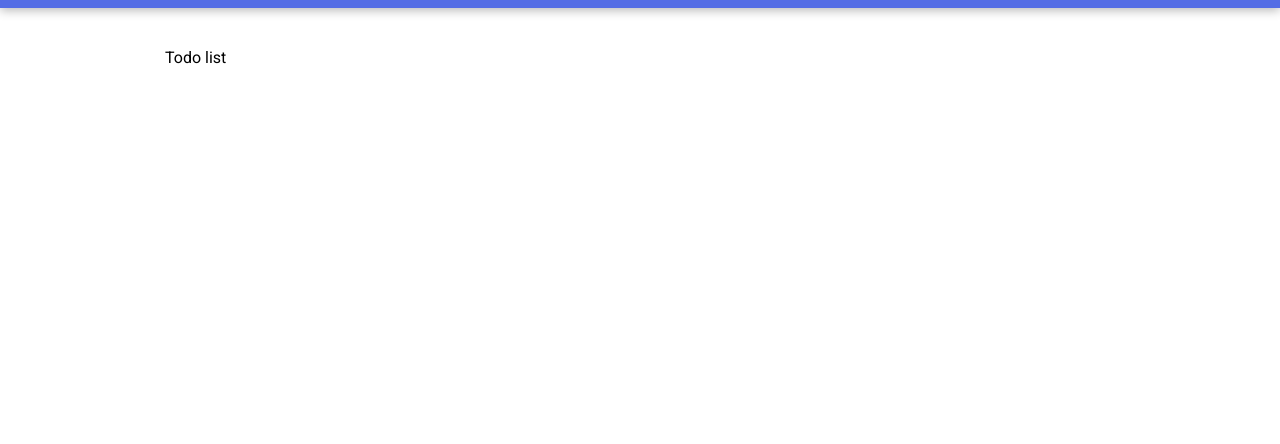
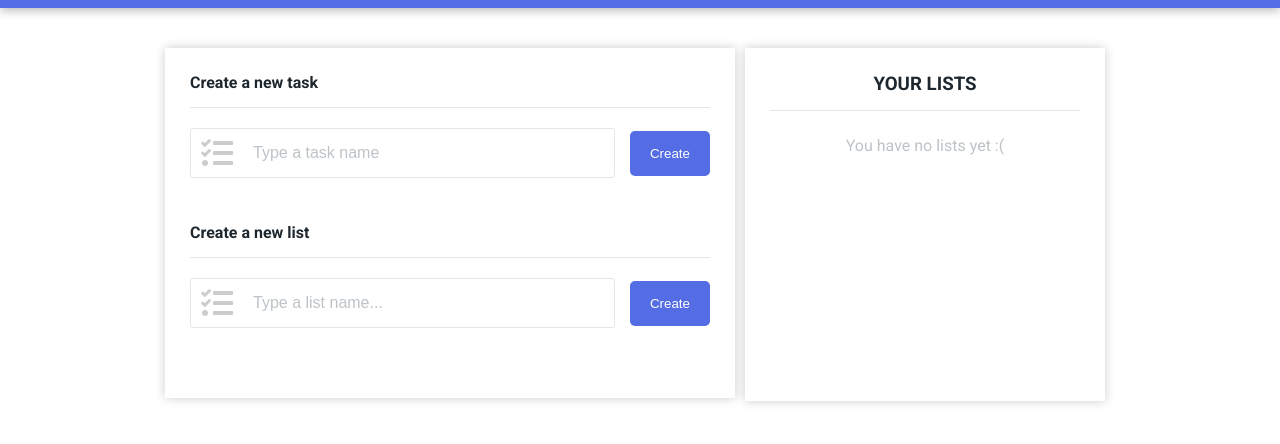
Before and after one commit to spclear/todo, a website: page src/index.html in a window 1280 px wide. Shown: the part 42-486 px from the top of the page. Drawn offline with nearby package versions, Linux system fonts and the light colour scheme; files that its build step writes are made by us from their sources; files whose address does not match are found by name.

Commit message:
Added some html and styles:
 1. Added block for creating tasks & lists.

 2. Added block for current lists.

```diff
--- /dev/null
+++ b/src/html/create.html
@@ -0,0 +1,28 @@
+<div class="create">
+  <div class="container create__container">
+    <div class="create__todo-task create-section">
+      <div class="create-section__title">
+        Create a new task
+      </div>
+      <div class="create-section__create">
+        <div class="create-section__create-input create-input" >
+          <i class="fas fa-tasks"></i>
+          <input type="text" maxlength="50" placeholder="Type a task name">
+        </div>
+        <button class="create-section__create-button">Create</button>
+      </div>
+    </div>
+    <div class="create__todo-list create-section">
+      <div class="create-section__title">
+        Create a new list
+      </div>
+      <div class="create-section__create">
+        <div class="create-section__create-input create-input" >
+          <i class="fas fa-tasks"></i>
+          <input type="text" maxlength="50" placeholder="Type a list name...">
+        </div>
+        <button class="create-section__create-button">Create</button>
+      </div>
+    </div>
+  </div>
+</div>
--- /dev/null
+++ b/src/html/tasksList.html
@@ -0,0 +1,12 @@
+<div class="tasks">
+    <div class="container tasks__container">
+      <h3 class="tasks__title">
+        Your lists
+      </h3>
+      <div class="tasks__list">
+        <div class="tasks__no-list">
+          You have no lists yet :(
+        </div>
+      </div>
+    </div>
+</div>
--- a/src/index.html
+++ b/src/index.html
@@ -13,7 +13,13 @@
   @@include('./html/header.html')
   <main class="main">
     <div class="container main__container">
-      Todo list
+      <div class="main__descr">
+        @@include('./html/create.html')
+        @@include('./html/tasksList.html')
+      </div>
+      <div class="main__details">
+
+      </div>
     </div>
   </main>
 
--- /dev/null
+++ b/src/scss/colors.scss
@@ -0,0 +1,3 @@
+$base_color: #1e272e;
+$gray_color: #bdc3c7;
+$blue_color: #546de5;
--- /dev/null
+++ b/src/scss/create.scss
@@ -0,0 +1,91 @@
+@import './colors.scss';
+@import './mixins.scss';
+
+$input_height: 50px;
+
+.create {
+  flex-grow: 1;
+  max-width: 60%;
+  margin-right: 10px;
+  justify-content: space-between;
+  box-shadow: 0 0 10px rgba(0, 0, 0, .2);
+  align-self: flex-start;
+
+  &__container {
+    padding: 25px;
+    display: flex;
+    flex-direction: column;
+  }
+
+  &-section {
+    display: flex;
+    flex-direction: column;
+    justify-content: space-between;
+    margin-bottom: 25px;
+    > * {
+      margin-bottom: 20px;
+    }
+
+    .fas {
+      height: $input_height;
+      color: rgba(0, 0, 0, .2);
+      height: 100%;
+      display: flex;
+      align-items: center;
+      font-size: 2rem;
+      cursor: pointer;
+    }
+
+    &__title {
+      font-weight: bold;
+      color: $base_color;
+      &::after {
+        content: '';
+        @include bottom_line(15px);
+      }
+    }
+
+    &__create {
+      display: flex;
+      align-items: center;
+      justify-content: space-between;
+      height: $input_height;
+
+    }
+
+    &__create-button {
+      height: $input_height - 5px;
+      width: 80px;
+      margin-left: 15px;
+      border-radius: 5px;
+      background-color: $blue_color;
+      color: #fff;
+    }
+
+    &__create-input {
+      display: flex;
+      align-items: center;
+      height: $input_height;
+      border-radius: 3px;
+      padding: 10px;
+      flex-grow: 1;
+      // box-shadow: 0 0 10px rgba(0, 0, 0, .2);
+      border: 1px solid rgba(0, 0, 0, .1);
+
+      input, input:focus {
+        flex-grow: 1;
+        height: 100%;
+        margin: 0 10px 0 20px;
+        color: $base_color;
+        font-size: 1rem;
+
+        &::placeholder {
+          color: $gray_color;
+        }
+      }
+    }
+
+  }
+
+
+}
--- a/src/scss/header.scss
+++ b/src/scss/header.scss
@@ -1,15 +1,16 @@
-$base_color: #1e272e;
+@import './colors.scss';
+
 $header_height: 50px;
 
 .header {
   margin: 0 auto;
   height: $header_height;
-  background-color: #546de5;
+  background-color: $blue_color;
   width: 100%;
   color: $base_color;
   box-shadow: 0 2px 10px rgba(0, 0, 0, .3);
 
-  .header__container {
+  &__container {
     height: 100%;
     position: relative;
     display: flex;
@@ -40,10 +41,9 @@ $header_height: 50px;
 
     i {
       color: $base_color;
-      line-height: $header_height;
       &:hover {
-        transform: rotate(360deg);
-        transition: transform 1s ease-out;
+        transform: rotate(2turn);
+        transition: transform 1.5s linear;
         cursor: pointer;
       }
     }
--- /dev/null
+++ b/src/scss/mixins.scss
@@ -0,0 +1,7 @@
+@mixin bottom_line($mt) {
+  height: 1px;
+  margin-top: $mt;
+  display: block;
+  width: 100%;
+  background-color: rgba(0, 0, 0, .1);
+}
--- a/src/scss/style.scss
+++ b/src/scss/style.scss
@@ -1,4 +1,6 @@
 @import './header.scss';
+@import './create.scss';
+@import './taskslist.scss';
 
 * {
   margin: 0;
@@ -9,6 +11,20 @@
 html {
   min-height: 100vh;
   font-size: 16px;
+}
+
+a,
+a:focus,
+input,
+input:focus,
+textarea,
+textarea:focus,
+button,
+button:focus {
+  outline: none;
+  background-color: none;
+  text-decoration: none;
+  border: none;
 }
 
 body {
@@ -23,5 +39,9 @@ body {
     &__container {
       padding: 40px 25px;
     }
+
+    &__descr {
+      display: flex;
+    }
   }
 }
--- /dev/null
+++ b/src/scss/taskslist.scss
@@ -0,0 +1,57 @@
+@import './colors.scss';
+@import './mixins.scss';
+
+.tasks {
+  flex-grow: 1;
+  max-width: 50%;
+  margin-right: 10px;
+  justify-content: space-between;
+  box-shadow: 0 0 10px rgba(0, 0, 0, .2);
+  align-self: flex-start;
+
+  &__container {
+    padding: 25px;
+    display: flex;
+    flex-direction: column;
+    justify-content: space-between;
+    overflow: hidden;
+  }
+
+  &__title {
+    text-align: center;
+    text-transform: uppercase;
+    color: $base_color;
+    &::after {
+      content: '';
+      @include bottom_line(15px);
+    }
+  }
+
+  &__no-list {
+
+    text-align: center;
+    color: $gray_color;
+  }
+
+  &__list {
+    overflow-y: scroll;
+    height: 240px;
+    margin-top: 25px;
+
+    &::-webkit-scrollbar {
+      display: none;
+    }
+  }
+
+  &__item {
+    height: 40px;
+    width: 100%;
+    border-radius: 5px;
+    background-color: $blue_color;
+    margin-bottom: 10px;
+    display: flex;
+    align-items: center;
+    padding: 10px 20px;
+    color: #fff;
+  }
+}
```
Also changed, not shown: dist/css/style.css, dist/index.html, src/html/listDescription.html (added).
